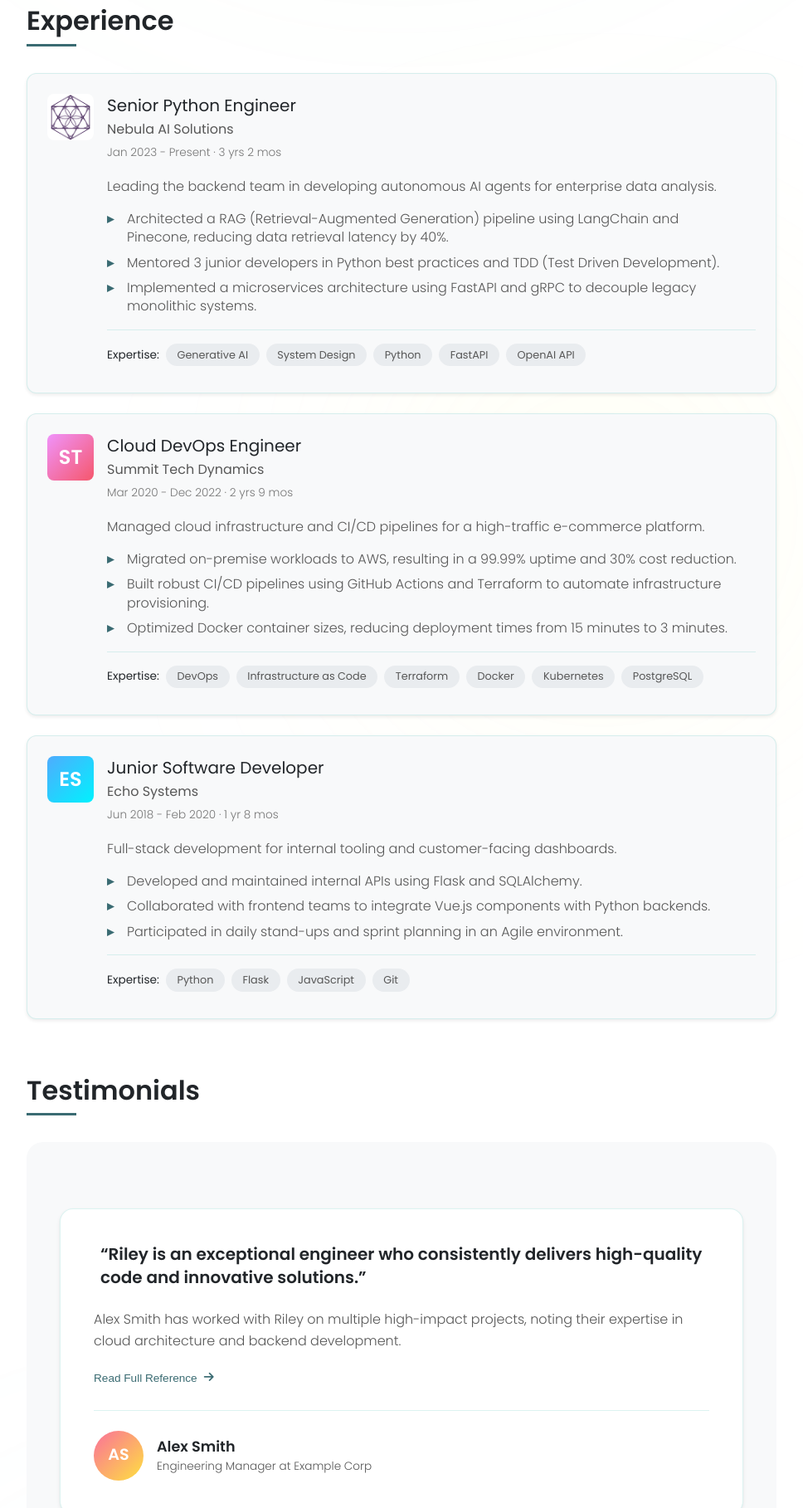
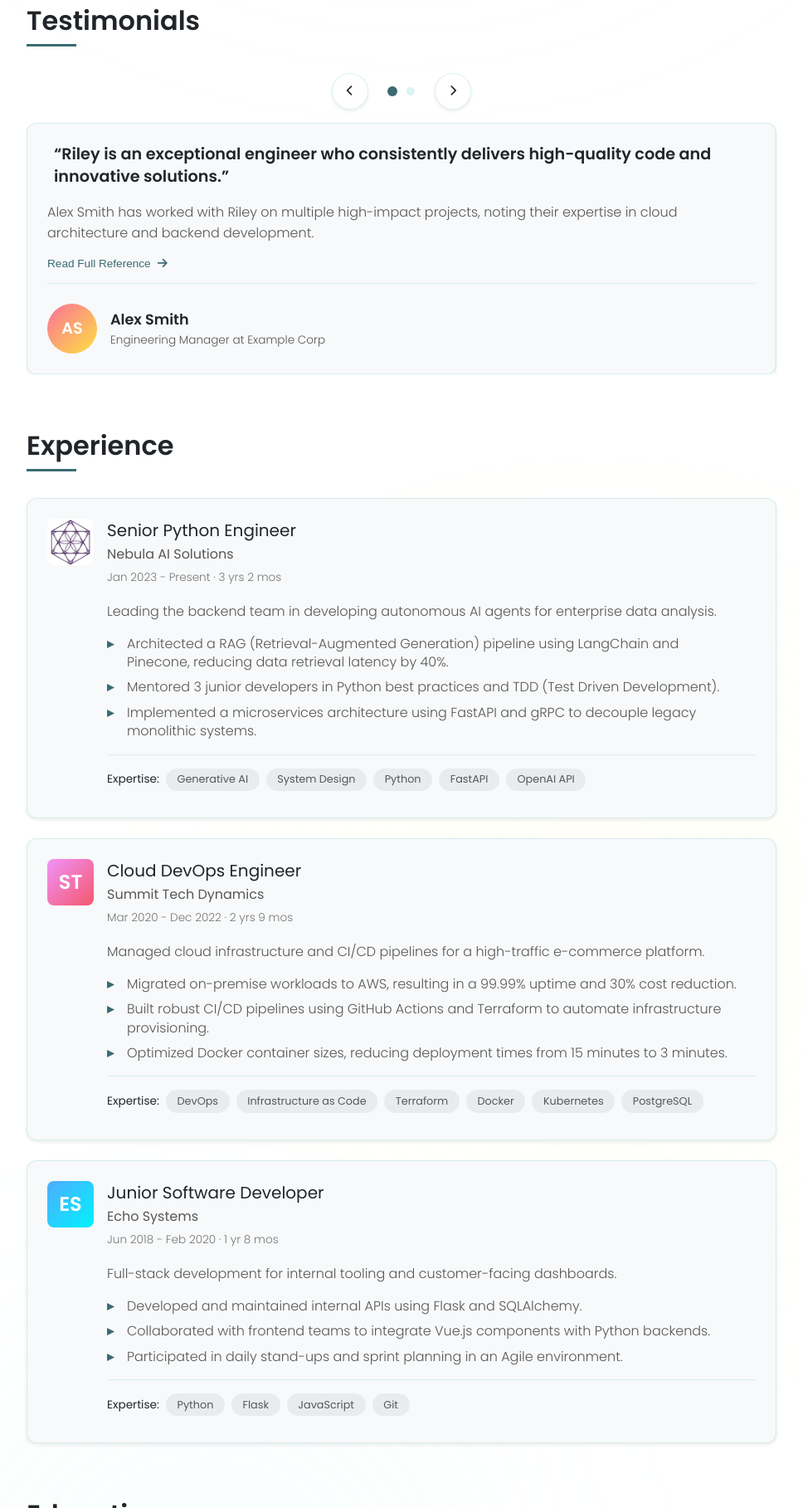
Before and after one commit to teolupus/professional-cv, a plain HTML site: page index.html in a window 1280 px wide. Shown: the part 983-2800 px from the top of the page at 83% size, without its empty margins (296-1264 px from the left). Drawn offline with Linux system fonts and the light colour scheme.

Commit message:
Improved formatting of testimonial section

```diff
--- a/index.html
+++ b/index.html
@@ -574,7 +574,8 @@
         .experience-card,
         .education-card,
         .volunteer-card,
-        .cert-card {
+        .cert-card,
+        .testimonial-card {
             background-color: var(--bg-secondary);
             border: 1px solid var(--border-color);
             border-radius: 12px;
@@ -930,51 +931,55 @@
         }
 
         /* Testimonials Carousel */
-        .testimonials {
-            background-color: var(--bg-secondary);
-            padding: 4rem 1.5rem;
-            margin-bottom: 4rem;
-            border-radius: 20px;
-            overflow: hidden;
-            position: relative;
-        }
 
         .carousel-container {
             position: relative;
-            max-width: 900px;
             margin: 0 auto;
             overflow: hidden;
+            padding-bottom: 1.5rem; /* Space for card shadow */
+            transition: height 0.3s ease;
         }
 
         .carousel-track {
             display: flex;
             transition: transform 0.5s ease-in-out;
+            align-items: flex-start;
         }
 
         .testimonial-slide {
             flex: 0 0 100%;
-            padding: 1rem;
+            padding: 0;
         }
 
         .testimonial-card {
-            background-color: var(--bg-primary);
-            border: 1px solid var(--border-color);
-            border-radius: 16px;
-            padding: 2.5rem;
-            box-shadow: var(--card-shadow);
-            height: 100%;
+            margin-bottom: 0; /* Remove base card margin inside carousel */
+            height: auto;
             display: flex;
             flex-direction: column;
-            gap: 1.5rem;
+            gap: 1rem;
+        }
+
+        @media (max-width: 768px) {
+            .testimonial-card {
+                /* Same padding as base cards on mobile if needed,
+                   but base cards use 1.5rem which matches mobile testimonial-card already */
+                padding: 1.5rem;
+            }
         }
 
         .testimonial-hook {
-            font-size: 1.25rem;
+            font-size: 1.2rem;
             font-weight: 600;
             color: var(--text-primary);
             line-height: 1.4;
             position: relative;
             padding-left: 0.5rem;
+        }
+
+        @media (max-width: 768px) {
+            .testimonial-hook {
+                font-size: 1rem;
+            }
         }
 
         .testimonial-hook::before {
@@ -1062,8 +1067,8 @@
             display: flex;
             justify-content: center;
             align-items: center;
-            gap: 2rem;
-            margin-top: 2rem;
+            gap: 1.5rem;
+            margin-bottom: 1rem;
         }
 
         .carousel-btn {
@@ -1442,13 +1447,13 @@
                 <i class="fas fa-user"></i>
                 <span>About</span>
             </a>
+            <a href="#testimonials" class="nav-item" id="nav-testimonials">
+                <i class="fas fa-quote-right"></i>
+                <span>Testimonials</span>
+            </a>
             <a href="#experience" class="nav-item" id="nav-experience">
                 <i class="fas fa-briefcase"></i>
                 <span>Experience</span>
-            </a>
-            <a href="#testimonials" class="nav-item" id="nav-testimonials">
-                <i class="fas fa-quote-right"></i>
-                <span>Testimonials</span>
             </a>
             <a href="#education" class="nav-item" id="nav-education">
                 <i class="fas fa-graduation-cap"></i>
@@ -1512,23 +1517,9 @@
             </div>
         </section>
 
-        <!-- Experience Section -->
-        <section id="experience">
-            <h2 class="section-title">Experience</h2>
-            <div id="experienceList">
-                <!-- Experience cards will be inserted here -->
-            </div>
-        </section>
-
         <!-- Testimonials Section -->
         <section id="testimonials">
             <h2 class="section-title">Testimonials</h2>
-            <div class="testimonials">
-                <div class="carousel-container">
-                    <div class="carousel-track" id="testimonialTrack">
-                        <!-- Testimonial slides will be inserted here -->
-                    </div>
-                </div>
             <div class="carousel-controls">
                 <button class="carousel-btn" id="prevBtn" aria-label="Previous testimonial">
                     <i class="fas fa-chevron-left"></i>
@@ -1538,6 +1529,18 @@
                     <i class="fas fa-chevron-right"></i>
                 </button>
             </div>
+            <div class="carousel-container">
+                <div class="carousel-track" id="testimonialTrack">
+                    <!-- Testimonial slides will be inserted here -->
+                </div>
+            </div>
+        </section>
+
+        <!-- Experience Section -->
+        <section id="experience">
+            <h2 class="section-title">Experience</h2>
+            <div id="experienceList">
+                <!-- Experience cards will be inserted here -->
             </div>
         </section>
 
@@ -2430,12 +2433,22 @@
         function updateCarousel() {
             const track = document.getElementById('testimonialTrack');
             const dots = document.querySelectorAll('.dot');
+            const container = document.querySelector('.carousel-container');
+            const slides = document.querySelectorAll('.testimonial-slide');
 
             track.style.transform = `translateX(-${currentSlide * 100}%)`;
 
             dots.forEach((dot, index) => {
                 dot.classList.toggle('active', index === currentSlide);
             });
+
+            // Adjust container height to active slide
+            if (slides[currentSlide]) {
+                // Use requestAnimationFrame to ensure layout is updated
+                requestAnimationFrame(() => {
+                    container.style.height = slides[currentSlide].offsetHeight + 'px';
+                });
+            }
         }
 
         function moveSlide(direction) {
@@ -2501,6 +2514,12 @@
             // Setup Navigation Buttons
             document.getElementById('prevBtn').onclick = () => moveSlide(-1);
             document.getElementById('nextBtn').onclick = () => moveSlide(1);
+
+            // Initial height adjustment
+            setTimeout(updateCarousel, 300);
+
+            // Adjust on window resize
+            window.addEventListener('resize', updateCarousel);
         }
 
         // Modal Logic
```
Also changed, not shown: template.html (+60 -39 lines). Lines whose indentation alone changed are shown as unchanged.
